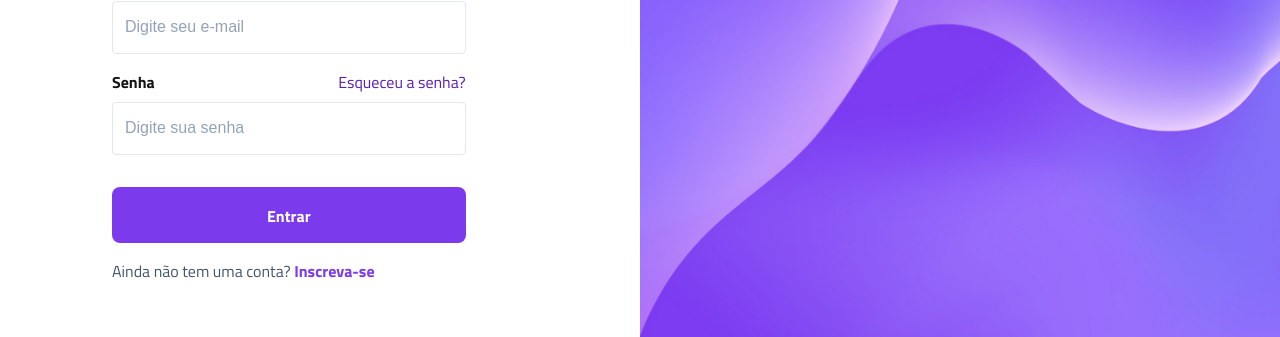
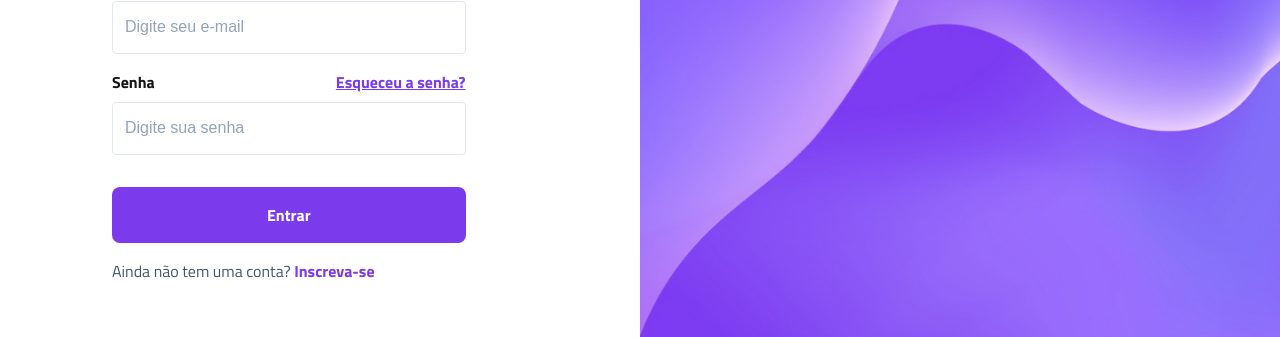
Before and after one commit to andradematheusdev/boracodar-11, a React (Vite) app: page / in a window 1280 px wide. In both pictures the pointer is over the link "Esqueceu a senha?". Shown: the part 377-714 px from the top of the page. Built offline with nearby package versions, Linux system fonts and the light colour scheme; the HTML template or start-up script is replaced by a standard one.

Commit message:
Styles update

```diff
--- a/src/style.css
+++ b/src/style.css
@@ -21,7 +21,7 @@ a {
   text-decoration: inherit;
 }
 a:hover {
-  color: #571db9;
+  text-decoration: underline;
 }
 
 body {
@@ -127,6 +127,14 @@ h1{
   font-size: 16px;
   color: #94A3B8;
 }
+.auth-input:hover, .auth-input:focus{
+  border-color: #7C3AED;
+  outline: none;
+}
+
+.auth-input:invalid{
+  border-color: red;
+}
 
 .email-field{
   margin-bottom: 16px;
@@ -145,6 +153,12 @@ h1{
   font-weight: bold;
   margin-top: 32px;
   width: 100%;
+  border: none;
+}
+
+.enter-button:hover{
+  background: #9F67FF;
+  border: none;
 }
 
 .pass{
@@ -152,3 +166,7 @@ h1{
   width: 100%;
   justify-content: space-between;
 }
+
+.pass a{
+  font-weight: 600;
+}
```
